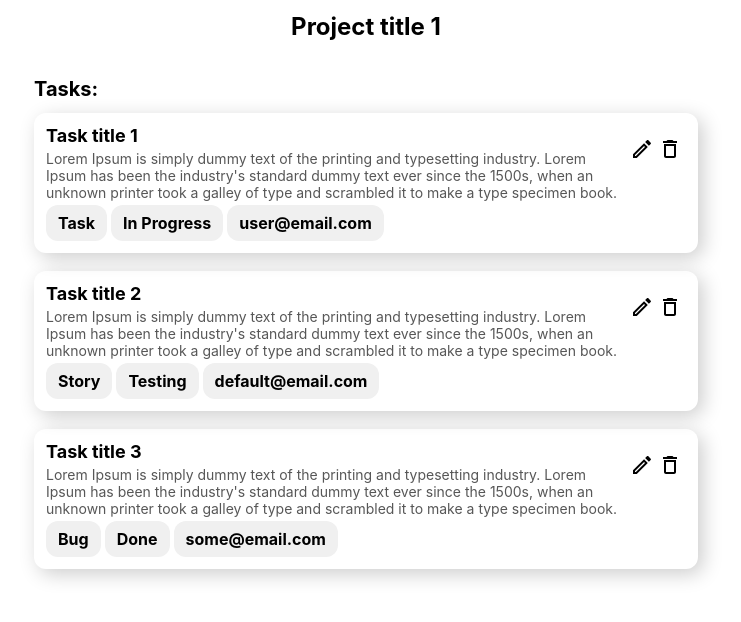
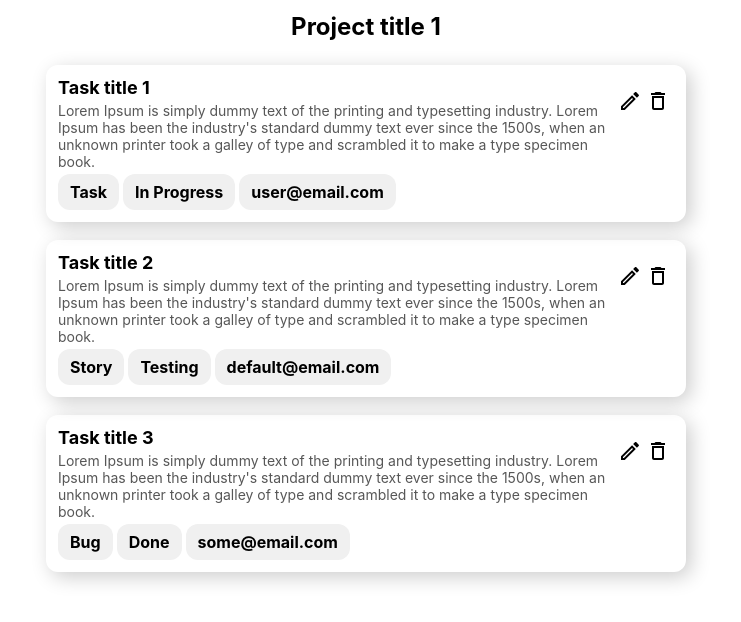
Before and after one commit to Nikita0503/jira-draft, a React (Create React App) app: page /projects/1 in a window 1280 px wide. Shown: the top 622 px of the page, without its empty margins (274-1015 px from the left). Built offline with nearby package versions, Linux system fonts and the light colour scheme.

Commit message:
refactoring

```diff
--- a/src/components/Project/Project.module.css
+++ b/src/components/Project/Project.module.css
@@ -4,7 +4,6 @@
     display: flex;
     flex-direction: row;
     justify-content: space-between;
-    width: 50vw;
     box-shadow: 5px 5px 20px rgba(0, 0, 0, 0.2);
     padding: 12px;
     border-radius: 12px;
@@ -63,9 +62,3 @@
 .actionIcon {
     margin-left: 6px;
 }
-
-@media only screen and (max-width: 1000px){
-    .container{
-        width: 90vw;
-    }
-  }
--- a/src/components/Task/Task.module.css
+++ b/src/components/Task/Task.module.css
@@ -4,11 +4,9 @@
     display: flex;
     flex-direction: row;
     justify-content: space-between;
-    width: 50vw;
     box-shadow: 5px 5px 20px rgba(0, 0, 0, 0.2);
     padding: 12px;
     border-radius: 12px;
-    margin-bottom: 18px;
 }
 
 .content {
@@ -60,9 +58,3 @@
     justify-content: center;
     margin-right: 4px;
 }
-
-@media only screen and (max-width: 1000px){
-    .content{
-        width: 90vw;
-    }
-}
--- a/src/pages/ProjectDetailsPage/ProjectDetailsPage.module.css
+++ b/src/pages/ProjectDetailsPage/ProjectDetailsPage.module.css
@@ -4,13 +4,6 @@
     flex-direction: column;
     align-items: center;
     height: 100vh;
-}
-
-.content {
-    display: flex;
-    flex-direction: column;
-    align-items: start;
-    justify-content: center;
 }
 
 .title{
@@ -20,13 +13,17 @@
     margin-bottom: 24px;
 }
 
-.titleTaskList{
-    font-size: 20px;
-    font-weight: bold;
-    margin-top: 12px;
-    margin-bottom: 12px;
+.content {
+    width: 50vw;
+    display: flex;
+    flex-direction: column;
+    align-items: center;
+    justify-content: center;
 }
 
+.taskContainer{
+    margin-bottom: 18px;
+}
 
 @media only screen and (max-width: 1000px){
     .content{
--- a/src/pages/ProjectDetailsPage/index.tsx
+++ b/src/pages/ProjectDetailsPage/index.tsx
@@ -1,12 +1,7 @@
 import React from 'react';
-import { IFile, IProject, ITask } from '../../interfaces';
 import styles from './ProjectDetailsPage.module.css';
-import { useNavigate, useParams } from "react-router-dom";
-import DeleteIcon from '@mui/icons-material/DeleteOutline';
-import EditIcon from '@mui/icons-material/EditOutlined';
-import Status from '../../components/Status';
-import Type from '../../components/Type';
-import TaskUser from '../../components/TaskUser';
+import { IProject, ITask } from '../../interfaces';
+import { useParams } from "react-router-dom";
 import Task from '../../components/Task';
 
 const PROJECT: IProject = {
@@ -128,9 +123,10 @@ const ProjectDetailsPage = () => {
       <div className={styles.container}>
         <span className={styles.title}>{PROJECT.title}</span>
         <div className={styles.content}>
-          <span className={styles.titleTaskList}>Tasks:</span>
           {TASKS.map((task: ITask) => {
-            return <Task task={task}/>
+            return <div className={styles.taskContainer}>
+              <Task task={task}/>
+            </div>
           })}
         </div>
       </div>)
--- a/src/pages/ProjectsPage/ProjectsPage.module.css
+++ b/src/pages/ProjectsPage/ProjectsPage.module.css
@@ -13,6 +13,20 @@
     margin-bottom: 24px;
 }
 
+.content {
+    width: 50vw;
+    display: flex;
+    flex-direction: column;
+    align-items: center;
+    justify-content: center;
+}
+
 .projectContainer{
     margin-bottom: 18px;
 }
+
+@media only screen and (max-width: 1000px){
+    .content{
+        width: 90vw;
+    }
+}
--- a/src/pages/ProjectsPage/index.tsx
+++ b/src/pages/ProjectsPage/index.tsx
@@ -39,11 +39,13 @@ const ProjectsPage = () => {
     return (
       <div className={styles.container}>
         <span className={styles.title}>Projects</span>
-        {PROJECTS.map((project: IProject) => {
-          return <div className={styles.projectContainer}>
-              <Project project={project}/>
-            </div>
-        })}
+        <div className={styles.content}>
+          {PROJECTS.map((project: IProject) => {
+            return <div className={styles.projectContainer}>
+                <Project project={project}/>
+              </div>
+          })}
+        </div>
       </div>)
 }
 
```
